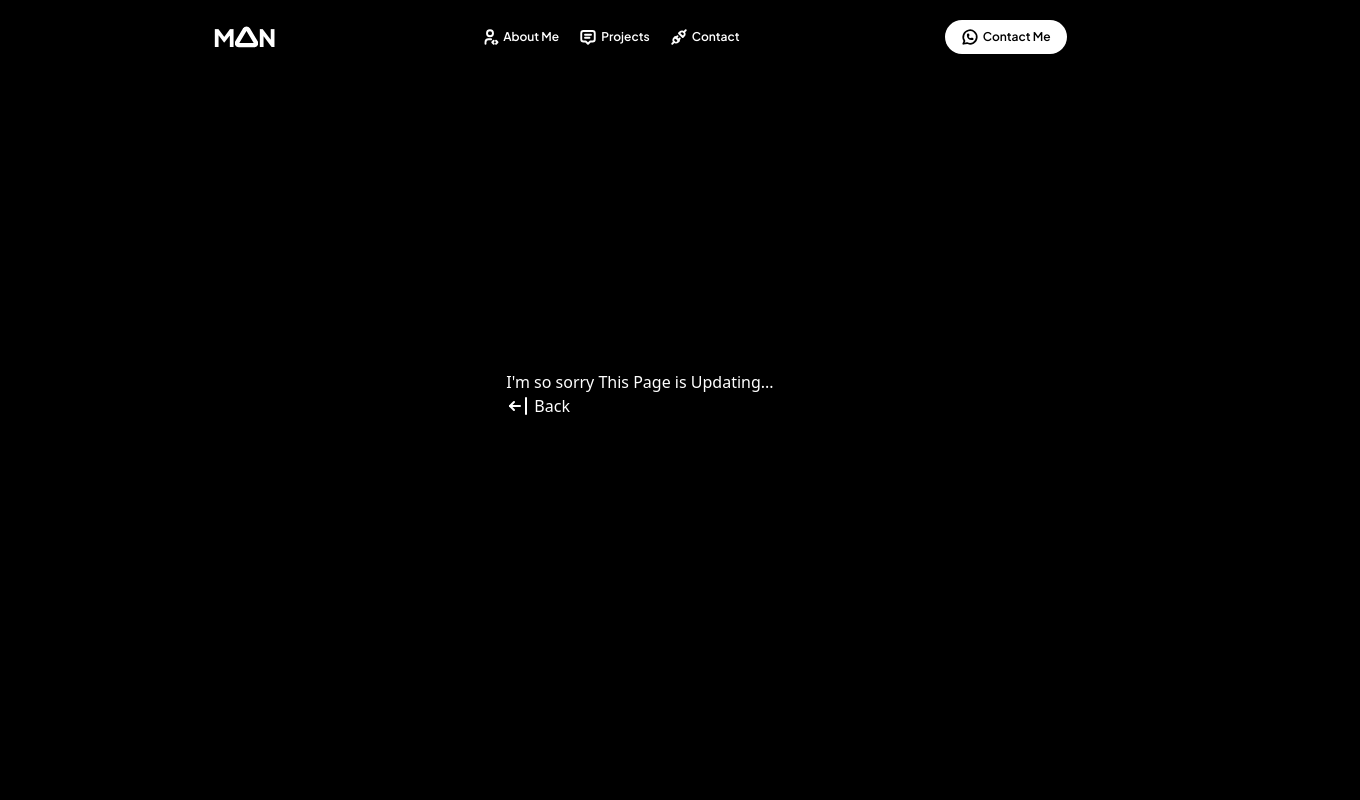
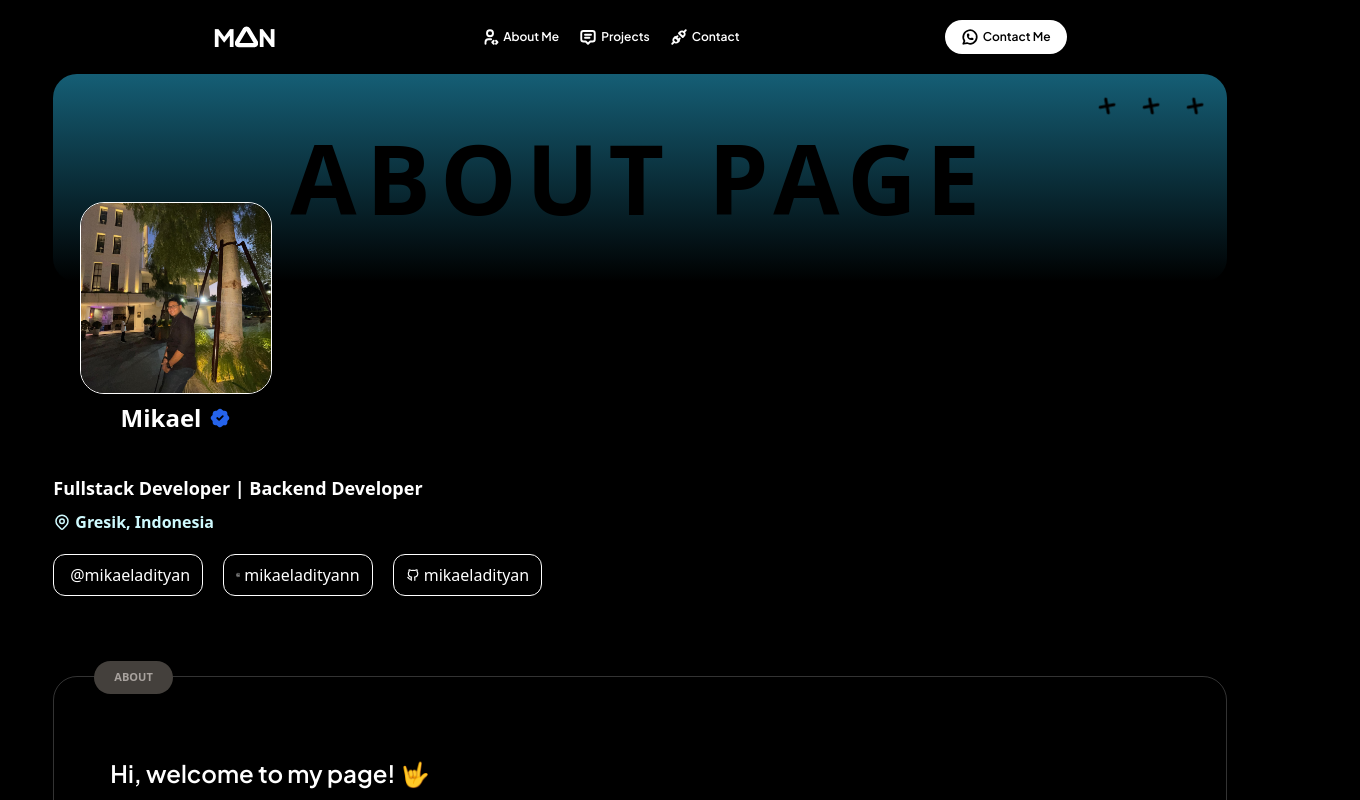
Before and after one commit to mikaeladityan/mikaelan, a Next.js app: page /about in a window 1280 px wide. Shown: the top 800 px of the page, 1360 px wide, since content can reach past the window. Built offline with nearby package versions, Linux system fonts and the light colour scheme.

Commit message:
Update Views About Page

```diff
--- a/src/pages/about/index.tsx
+++ b/src/pages/about/index.tsx
@@ -1,21 +1,113 @@
-import { IconArrowBarLeft } from "@tabler/icons-react";
+import {
+	IconBrandGithub,
+	IconBrandInstagram,
+	IconBrandLinkedin,
+	IconMapPin,
+	IconPlus,
+	IconRosetteDiscountCheckFilled,
+} from "@tabler/icons-react";
+import { Plus_Jakarta_Sans } from "next/font/google";
+import Image from "next/image";
 import Link from "next/link";
+
+const H2 = Plus_Jakarta_Sans({ weight: "600", display: "swap", subsets: ["latin"] });
 
 const AboutPage = () => {
 	return (
-		<div className="w-full h-[40rem] flex items-center justify-center">
-			<div>
-				<h1 className="text-center">{"I'm"} so sorry This Page is Updating...</h1>
-				<Link
-					href={"/"}
-					className="flex items-center justify-start gap-1"
-				>
-					{" "}
-					<IconArrowBarLeft />
-					{" Back"}
-				</Link>
+		<>
+			<header className="w-11/12 mx-auto">
+				<div className="bg-gradient-to-b from-cyan-800 to-black w-full text-center py-14 rounded-3xl relative">
+					<h1 className="font-black text-8xl tracking-widest text-black">ABOUT PAGE</h1>
+					<div className="absolute top-5 right-5">
+						<div className="flex items-center justify-end gap-5">
+							<IconPlus
+								stroke={3}
+								className="animate-spin text-black"
+							/>
+							<IconPlus
+								stroke={3}
+								className="animate-spin text-black"
+							/>
+							<IconPlus
+								stroke={3}
+								className="animate-spin text-black"
+							/>
+						</div>
+					</div>
+				</div>
+			</header>
+			{/* Photos */}
+			<div className="relative left-20 -top-20 w-full text-center">
+				<div className="w-48 h-48 text-center">
+					<Image
+						src={"/images/img_01.jpg"}
+						alt="Photo of Mikael Aditya Nugroho"
+						width={200}
+						height={200}
+						className="w-full h-full object-cover rounded-3xl border border-white"
+					/>
+					<h2 className="text-2xl font-semibold mt-2 flex items-center justify-center gap-2">
+						Mikael{" "}
+						<IconRosetteDiscountCheckFilled
+							size={22}
+							className="text-blue-600"
+						/>
+					</h2>
+				</div>
 			</div>
-		</div>
+
+			<section className="relative w-11/12 mx-auto">
+				<h3 className="font-semibold text-lg">Fullstack Developer | Backend Developer</h3>
+				<h5 className="flex items-center text-cyan-100 font-semibold justify-start gap-1 mt-2 mb-5">
+					<IconMapPin size={18} /> Gresik, Indonesia
+				</h5>
+
+				<div className="w-5/12 grid grid-cols-3 gap-5">
+					<Link
+						href={"https://instagram.com/mikaeladityan"}
+						className="flex relative items-center justify-center gap-1 w-full px-3 py-2 rounded-xl border border-white text-white"
+					>
+						<IconBrandInstagram size={22} /> @mikaeladityan
+					</Link>
+
+					<Link
+						href={"https://id.linkedin.com/in/mikaeladityan"}
+						className="flex relative items-center justify-center gap-1 w-full px-3 py-2 rounded-xl border border-white text-white"
+					>
+						<IconBrandLinkedin size={22} /> mikaeladityann
+					</Link>
+
+					<Link
+						href={"https://github.com/mikaeladityan"}
+						className="flex relative items-center justify-center gap-1 w-full px-3 py-2 rounded-xl border border-white text-white"
+					>
+						<IconBrandGithub size={22} /> mikaeladityan
+					</Link>
+				</div>
+			</section>
+
+			<main className="relative w-11/12 mx-auto h-screen border border-white/20 rounded-3xl mt-20 px-14 pt-20">
+				<div className="absolute -top-4 left-10">
+					<div className="px-5 py-2 rounded-full bg-stone-700 text-stone-400 text-[11px] font-bold">ABOUT</div>
+				</div>
+				<article>
+					<h1 className={`${H2.className} text-2xl`}>Hi, welcome to my page! 🤟</h1>
+				</article>
+			</main>
+		</>
+		// <div className="w-full h-[40rem] flex items-center justify-center">
+		// 	<div>
+		// 		<h1 className="text-center">{"I'm"} so sorry This Page is Updating...</h1>
+		// 		<Link
+		// 			href={"/"}
+		// 			className="flex items-center justify-start gap-1"
+		// 		>
+		// 			{" "}
+		// 			<IconArrowBarLeft />
+		// 			{" Back"}
+		// 		</Link>
+		// 	</div>
+		// </div>
 	);
 };
 
```
